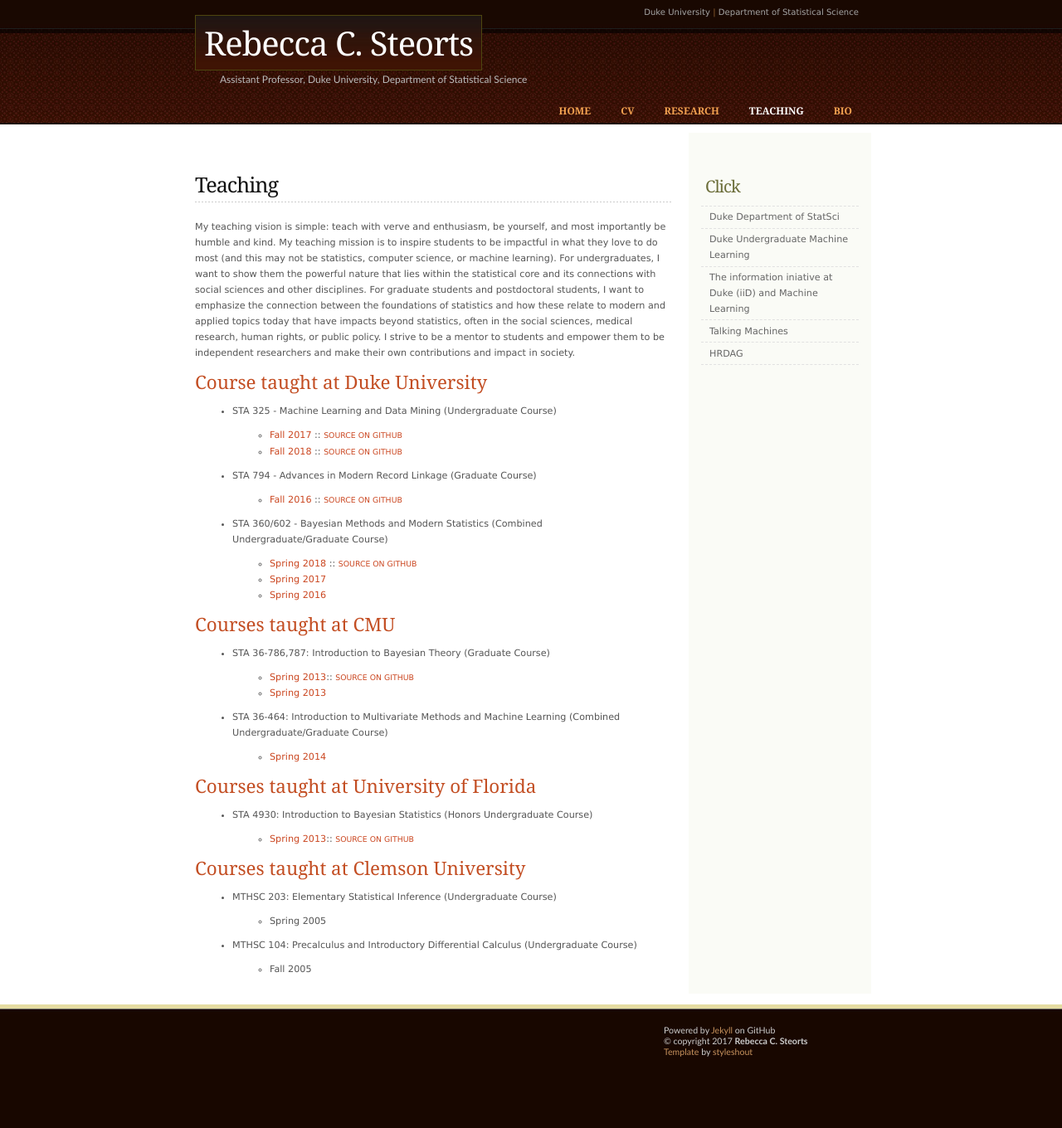
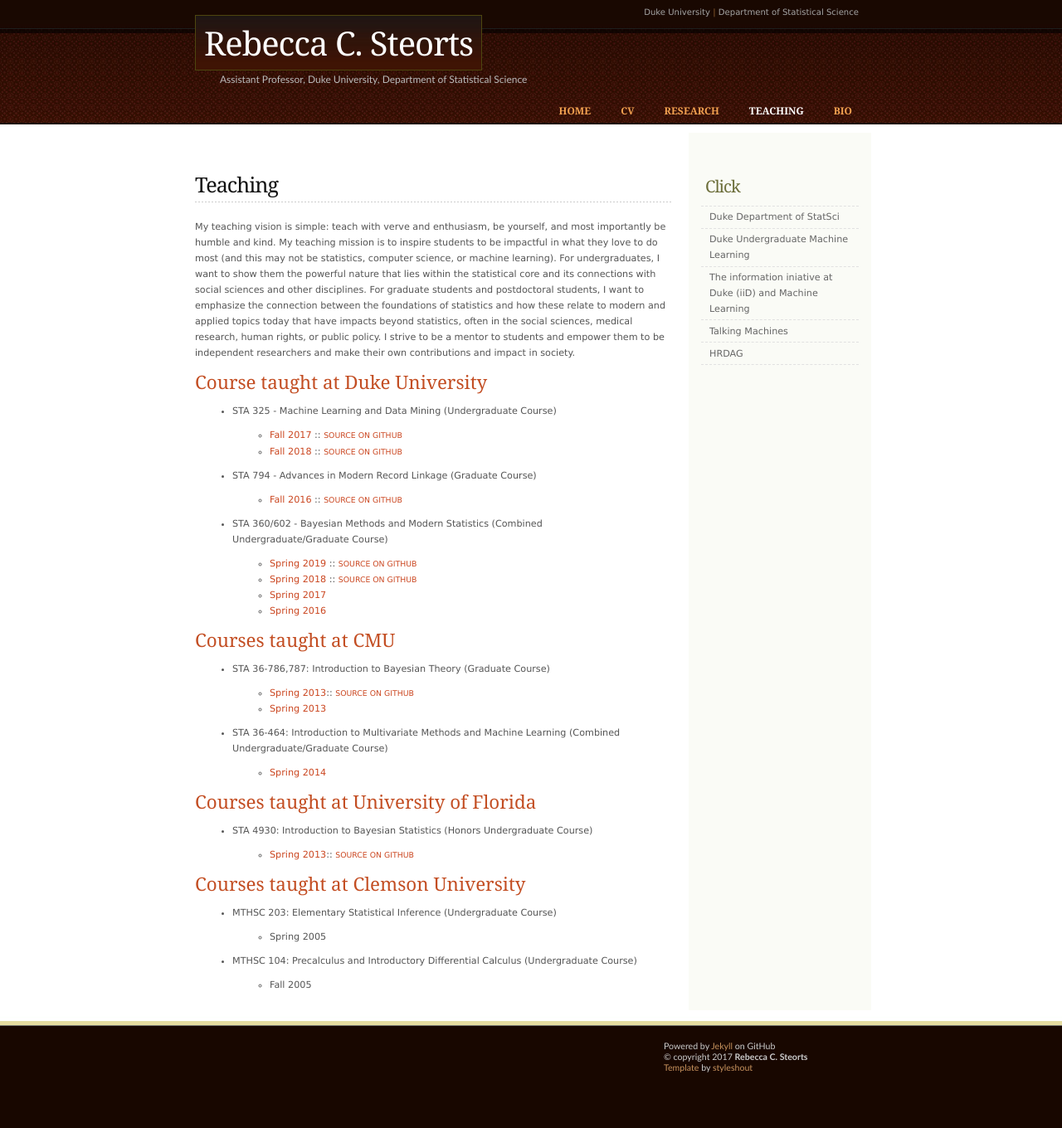
Before and after one commit to maj-biostat/resteorts.github.io, a Jekyll site: the page built from teaching.md, in a window 1280 px wide. Shown: the whole page at 83% size. Built offline with Jekyll 4.4.1, drawn with Linux system fonts in a browser that asks for light colours; nearby versions of some CDN libraries.

Commit message:
updated teaching page.

```diff
--- a/teaching.md
+++ b/teaching.md
@@ -18,7 +18,8 @@ My teaching vision is simple: teach with verve and enthusiasm, be yourself, and
     + [Fall 2016](https://github.com/resteorts/data-mine/blob/master/syllabus17/syllabus-data-mine-17.pdf) :: <small>[SOURCE ON GITHUB](https://github.com/resteorts/recordLinkageSpecialTopics)</small>
 
 * STA 360/602 - Bayesian Methods and Modern Statistics (Combined Undergraduate/Graduate Course)
-     + [Spring 2018](teach/bayes18) :: <small>[SOURCE ON GITHUB](https://github.com/resteorts/modern-bayes)</small>
+     + [Spring 2019](teach/bayes18) :: <small>[SOURCE ON GITHUB](https://github.com/resteorts/modern-bayes)</small>
+     + [Spring 2018](teach/bayes18) :: <small>[SOURCE ON GITHUB](syllabus-sta602-fall18.pdf)</small>
      + [Spring 2017](https://github.com/resteorts/modern-bayes/blob/master/syllabus/syllabus-sta602-fall17.pdf)
      + [Spring 2016](https://github.com/resteorts/modern-bayes/blob/master/syllabus/syllabus-sta602-fall16.pdf)
 
```
